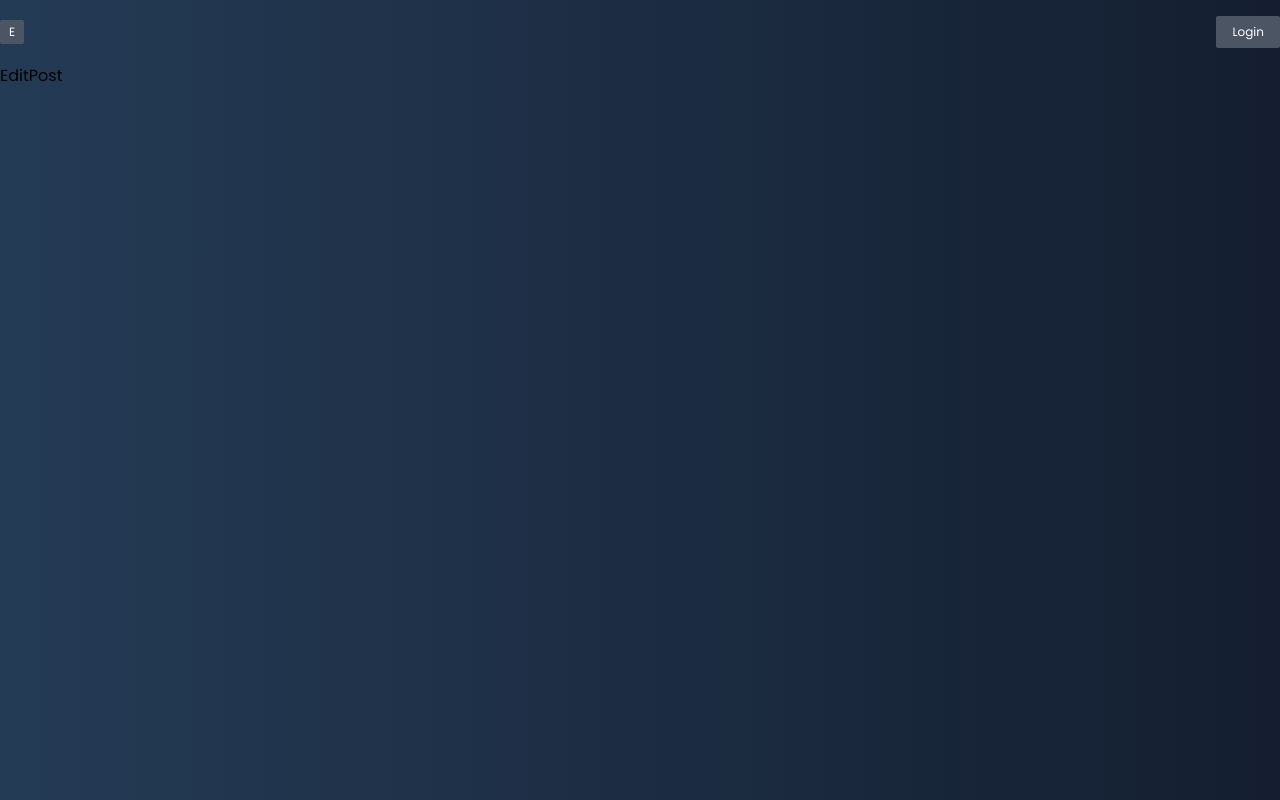
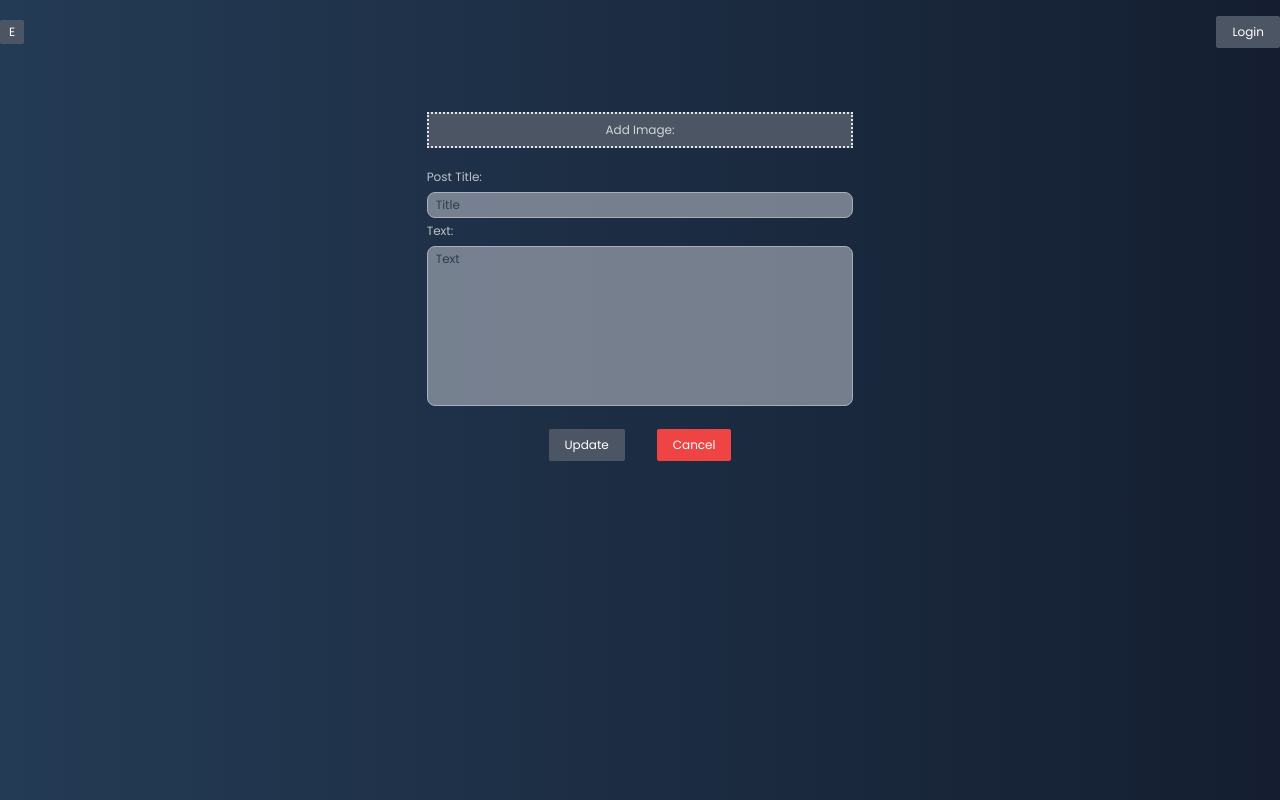
Before and after one commit to elis-11/posts, a React (Create React App) app in the folder posts/: page /1/edit in a window 1280 px wide. Built offline with nearby package versions, Linux system fonts and the light colour scheme; no server answers.

Commit message:
Posts: Update Post

```diff
--- a/posts/src/pages/EditPost.jsx
+++ b/posts/src/pages/EditPost.jsx
@@ -1,7 +1,107 @@
- import React from 'react'
+import axios from "../utils/axios";
+import { useCallback, useEffect, useState } from "react";
+import { useDispatch } from "react-redux";
+import { useNavigate, useParams } from "react-router-dom";
+import { updatePost } from "../redux/features/post/postSlice";
 
- export const EditPost = () => {
-   return (
-     <div>EditPost</div>
-   )
- }
+export const EditPost = () => {
+  const [title, setTitle] = useState("");
+  const [text, setText] = useState("");
+  const [oldImage, setOldImage] = useState("");
+  const [newImage, setNewImage] = useState("");
+
+  const dispatch = useDispatch();
+  const navigate = useNavigate();
+  const params = useParams();
+
+  const fetchPost = useCallback(async () => {
+    const { data } = await axios.get(`/posts/${params.id}`);
+    setTitle(data.title);
+    setText(data.text);
+    setOldImage(data.imgUrl);
+  }, [params.id]);
+
+  const submitHandler = () => {
+          try{
+            const updatedPost = new FormData()
+            updatedPost.append('title', title)
+            updatedPost.append('text', text)
+            updatedPost.append('id', params.id)
+            updatedPost.append('image', newImage)
+            dispatch(updatePost(updatedPost))
+            navigate('/posts')
+          } catch(error) {
+              console.log(error);
+          }
+  };
+
+  const clearFormHandler = () => {
+    setTitle("");
+    setText("");
+  };
+
+  useEffect(() => {
+    fetchPost();
+  }, [fetchPost]);
+
+  return (
+    <form className="w-1/3 mx-auto py-10" onSubmit={(e) => e.preventDefault()}>
+      <label className="text-gray-300 py-2 bg-gray-600 text-xs mt-2 flex items-center justify-center border-2 border-dotted cursor-pointer">
+        Add Image:
+        <input
+          type="file"
+          className="hidden"
+          onChange={(e) => {
+            setNewImage(e.target.files[0]);
+            setOldImage("");
+          }}
+        />
+      </label>
+      <div className="flex object-cover py-2">
+        {oldImage && (
+          <img src={`http://localhost:5000/${oldImage}`} alt={oldImage.name} />
+        )}
+        {newImage && (
+          <img src={URL.createObjectURL(newImage)} alt={newImage.name} />
+        )}
+      </div>
+
+      <label className="text-xs text-white opacity-70">
+        Post Title:
+        <input
+          type="text"
+          value={title}
+          onChange={(e) => setTitle(e.target.value)}
+          placeholder="Title"
+          className="mt-1 text-black w-full rounded-lg bg-gray-400 border py-1 px-2 text-xs outline-none placeholder:text-gray-700"
+        />
+      </label>
+
+      <label className="text-xs text-white opacity-70">
+        Text:
+        <textarea
+          onChange={(e) => setText(e.target.value)}
+          value={text}
+          placeholder="Text"
+          className="mt-1 text-black w-full rounded-lg bg-gray-400 border py-1 px-2 text-xs outline-none resize-none h-40 placeholder:text-gray-700"
+        />
+      </label>
+
+      <div className="flex gap-8 items-center justify-center mt-4">
+        <button
+          onClick={submitHandler}
+          className="flex justify-center items-center bg-gray-600 text-xs text-white rounded-sm py-2 px-4"
+        >
+          Update
+        </button>
+
+        <button
+          onClick={clearFormHandler}
+          className="flex justify-center items-center bg-red-500 text-xs text-white rounded-sm py-2 px-4"
+        >
+          Cancel
+        </button>
+      </div>
+    </form>
+  );
+};
--- a/posts/src/redux/features/post/postSlice.js
+++ b/posts/src/redux/features/post/postSlice.js
@@ -1,113 +1,124 @@
-import { createSlice, createAsyncThunk } from '@reduxjs/toolkit'
-import axios from '../../../utils/axios'
+import { createSlice, createAsyncThunk } from "@reduxjs/toolkit";
+import axios from "../../../utils/axios";
 
 const initialState = {
   posts: [],
   popularPosts: [],
   loading: false,
-}
+};
 
 export const createPost = createAsyncThunk(
-    'post/createPost',
+  "post/createPost",
   async (params) => {
     try {
-            const { data } = await axios.post('/posts', params)
-            return data
+      const { data } = await axios.post("/posts", params);
+      return data;
     } catch (error) {
-            console.log(error)
+      console.log(error);
     }
-    },
-)
+  }
+);
 
-export const getAllPosts = createAsyncThunk('post/getAllPosts', async () => {
+export const getAllPosts = createAsyncThunk("post/getAllPosts", async () => {
   try {
-        const { data } = await axios.get('/posts')
-        return data
+    const { data } = await axios.get("/posts");
+    return data;
   } catch (error) {
-        console.log(error)
+    console.log(error);
   }
-})
+});
 
-export const removePost = createAsyncThunk('post/removePost', async (id) => {
+export const removePost = createAsyncThunk("post/removePost", async (id) => {
   try {
-        const { data } = await axios.delete(`/posts/${id}`, id)
-        return data
+    const { data } = await axios.delete(`/posts/${id}`, id);
+    return data;
   } catch (error) {
-        console.log(error)
+    console.log(error);
   }
-})
+});
+export const updateePost = createAsyncThunk(
+  "post/updateePost",
+  async (updatedPost) => {
+    try {
+      const { data } = await axios.delete(
+        `/posts/${updatedPost.id}`,
+        updatedPost
+      );
+      return data;
+    } catch (error) {
+      console.log(error);
+    }
+  }
+);
 
 export const updatePost = createAsyncThunk(
-    'post/updatePost',
+  "post/updatePost",
   async (updatedPost) => {
     try {
-            const { data } = await axios.put(
-                `/posts/${updatedPost.id}`,
-                updatedPost,
-            )
-            return data
+      const { data } = await axios.put(`/posts/${updatedPost.id}`, updatedPost);
+      return data;
     } catch (error) {
-            console.log(error)
+      console.log(error);
     }
-    },
-)
+  }
+);
 
 export const postSlice = createSlice({
-    name: 'post',
+  name: "post",
   initialState,
   reducers: {},
   extraReducers: {
     // create post
     [createPost.pending]: (state) => {
-            state.loading = true
+      state.loading = true;
     },
     [createPost.fulfilled]: (state, action) => {
-            state.loading = false
-            state.posts.push(action.payload)
+      state.loading = false;
+      state.posts.push(action.payload);
     },
     [createPost.rejected]: (state) => {
-            state.loading = false
+      state.loading = false;
     },
     // get all posts
     [getAllPosts.pending]: (state) => {
-            state.loading = true
+      state.loading = true;
     },
     [getAllPosts.fulfilled]: (state, action) => {
-          state.loading = false
-          state.posts = action.payload.posts
-          state.popularPosts = action.payload.popularPosts
+      state.loading = false;
+      state.posts = action.payload.posts;
+      state.popularPosts = action.payload.popularPosts;
     },
     [getAllPosts.rejected]: (state) => {
-            state.loading = false
+      state.loading = false;
     },
     // delete post
     [removePost.pending]: (state) => {
-            state.loading = true
+      state.loading = true;
     },
     [removePost.fulfilled]: (state, action) => {
-            state.loading = false
+      state.loading = false;
       state.posts = state.posts.filter(
-                (post) => post._id !== action.payload._id,
-            )
+        (post) => post._id !== action.payload._id
+      );
     },
     [removePost.rejected]: (state) => {
-            state.loading = false
+      state.loading = false;
     },
     // update post
     [updatePost.pending]: (state) => {
-            state.loading = true
+      state.loading = true;
     },
     [updatePost.fulfilled]: (state, action) => {
-            state.loading = false
+      state.loading = false;
       const index = state.posts.findIndex(
-                (post) => post._id === action.payload._id,
-            )
-            state.posts[index] = action.payload
+        (post) => post._id === action.payload._id
+      );
+      state.posts[index] = action.payload;
     },
     [updatePost.rejected]: (state) => {
-            state.loading = false
+      state.loading = false;
     },
   },
-})
+});
 
-export default postSlice.reducer
+export default postSlice.reducer;
```
Also changed, not shown: 1 other file (tests, documents, lock files or other folders). Lines whose indentation alone changed are shown as unchanged.
